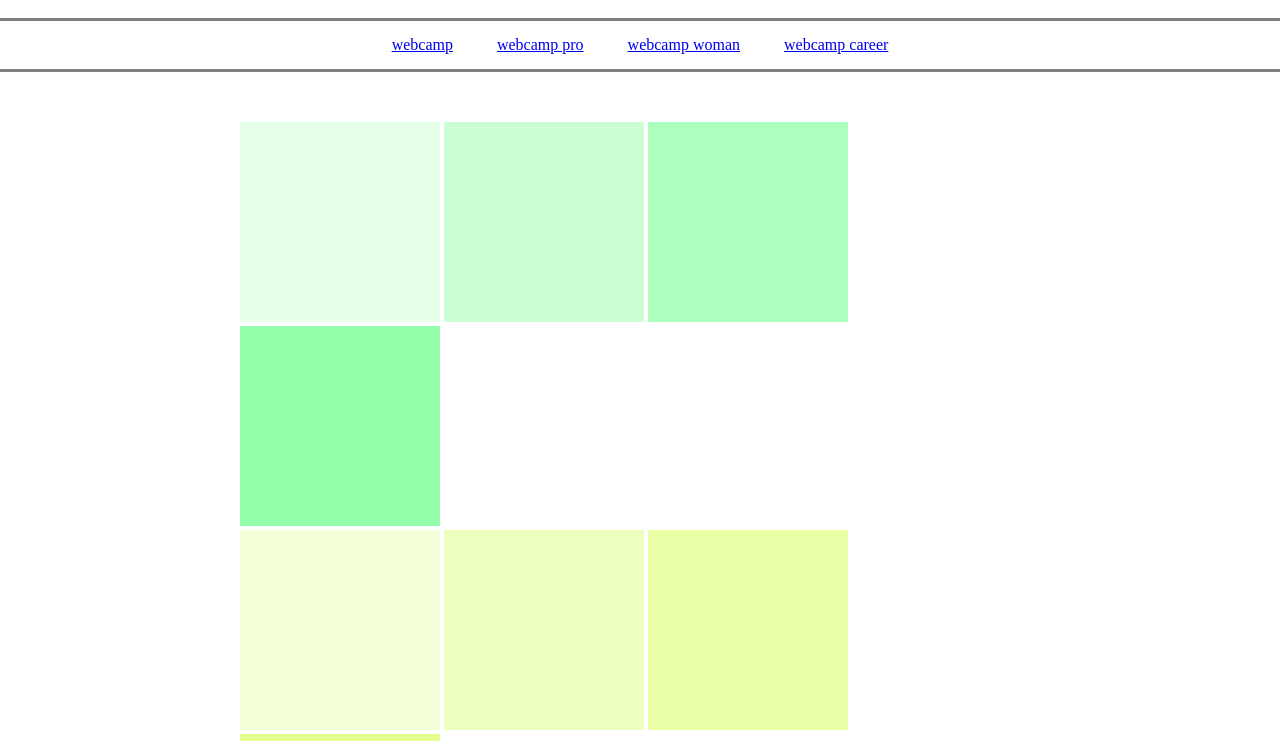
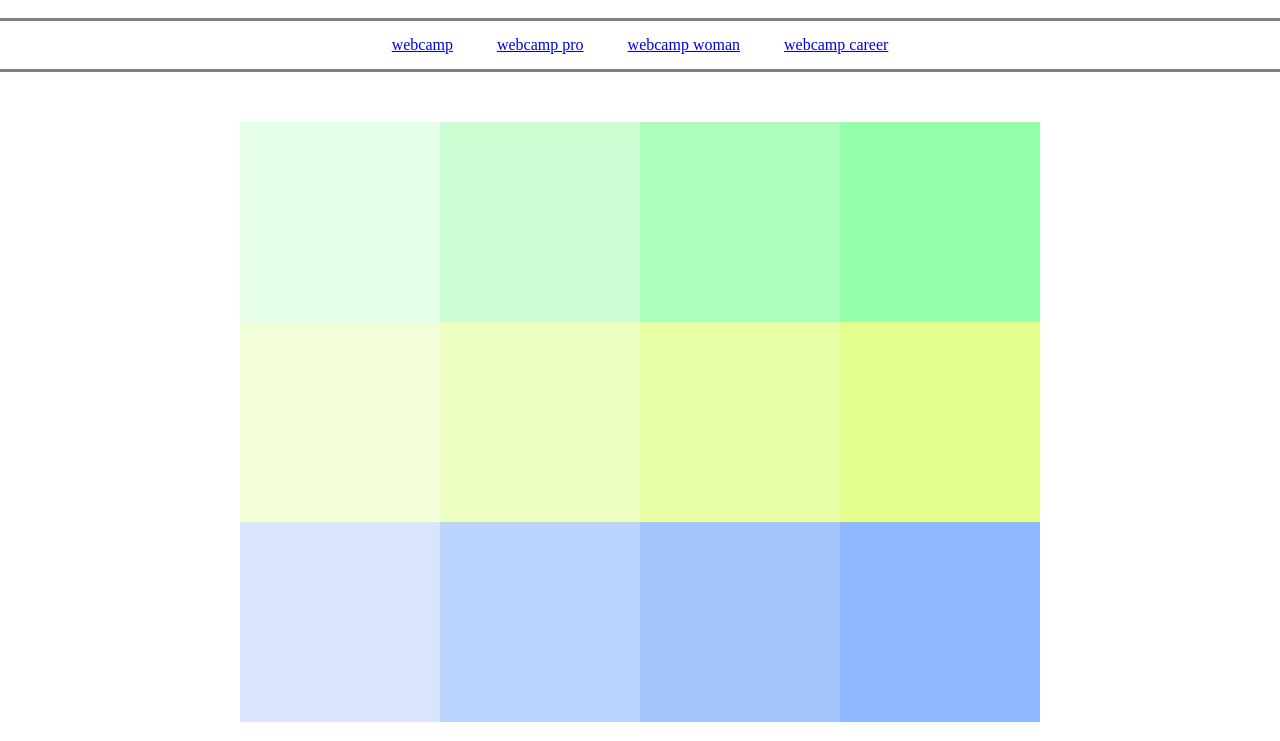
Before and after one commit to sttagami2/chapter5_exercise, a plain HTML site: page index.html in a window 1280 px wide. Shown: the part 59-800 px from the top of the page. Drawn offline with Linux system fonts and the light colour scheme.

Commit message:
[Finish] 1-5-exercise display: inline-block; を float: left; にすることで解決

```diff
--- a/style.css
+++ b/style.css
@@ -47,7 +47,7 @@ main {
 
 .container {
     width: 800px;
-    height: 800px;
+    height: 600px;
     list-style: none;
     padding: 0;
     margin: 0 auto;     /* 中央揃えにするために auto */
@@ -58,7 +58,7 @@ main {
     height: 200px;
     margin: 0;
     padding: 0;
-    display: inline-block;
+    float: left;
 }
 
 .side > ul {
@@ -70,7 +70,7 @@ main {
 .square {
     width: 200px;
     height: 200px;
-    display: inline-block;
+    float: left;
     margin: 0;
     padding: 0;
 }
```
